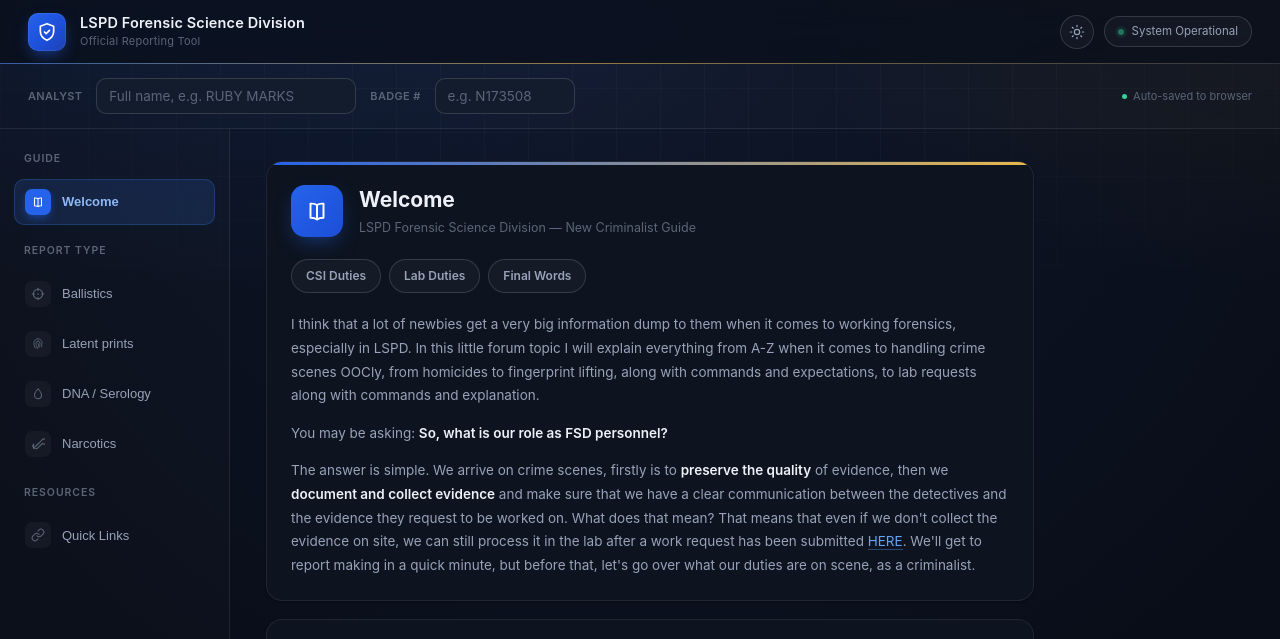
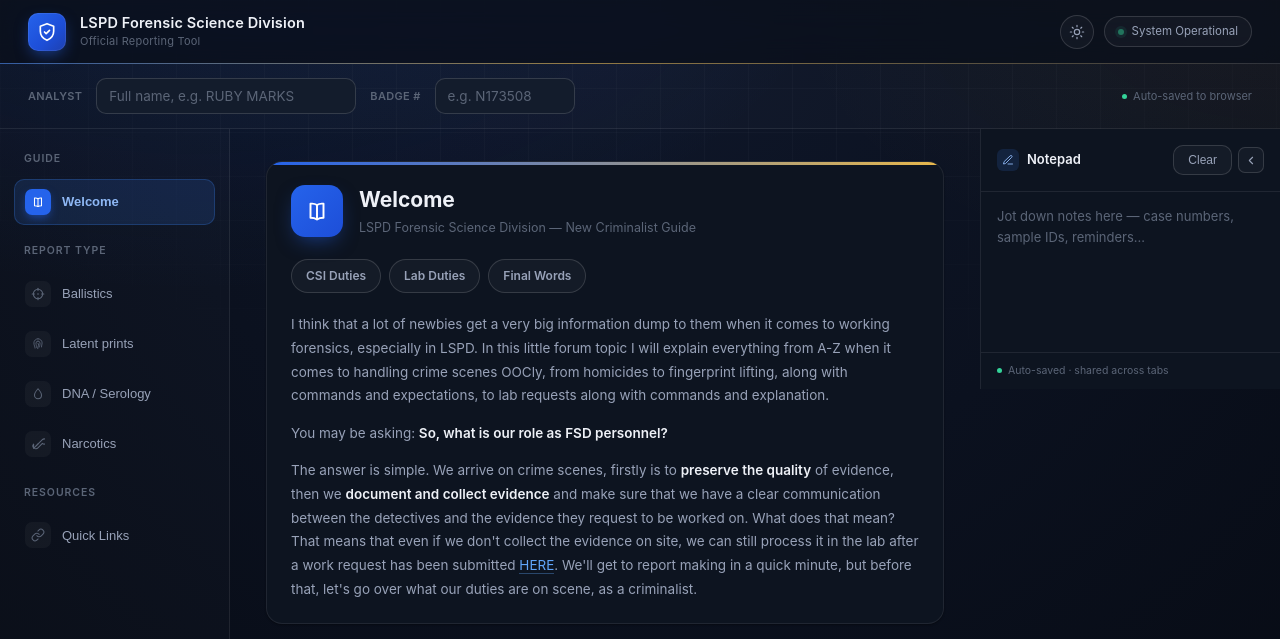
Before and after one commit to ZeUnlucky/GTAW-CSI, a plain HTML site: page index.html in a window 1280 px wide. Shown: the top 639 px of the page. Drawn offline with Linux system fonts and the light colour scheme.

Commit message:
Update index.html

```diff
--- a/index.html
+++ b/index.html
@@ -783,6 +783,112 @@ select{
 
 .doc .callout svg{width:16px;height:16px;color:var(--color-text-info);flex-shrink:0;margin-top:2px}
 .doc .callout strong{color:var(--color-text-info)}
+
+/* notepad */
+.notepad-panel{
+  width:300px;
+  flex-shrink:0;
+  align-self:flex-start;
+  background:var(--color-background-primary);
+  border-left:1px solid var(--color-border-tertiary);
+  display:flex;
+  flex-direction:column;
+  position:sticky;
+  top:64px;
+  max-height:calc(100vh - 64px);
+  transition:width .2s ease;
+}
+
+.notepad-header{
+  display:flex;
+  align-items:center;
+  justify-content:space-between;
+  gap:8px;
+  padding:16px;
+  border-bottom:1px solid var(--color-border-tertiary);
+  flex-shrink:0;
+}
+
+.notepad-title{
+  display:flex;
+  align-items:center;
+  gap:8px;
+  font-size:13px;
+  font-weight:600;
+  color:var(--color-text-primary);
+  white-space:nowrap;
+}
+
+.notepad-icon{
+  width:22px;height:22px;
+  border-radius:6px;
+  display:flex;
+  align-items:center;
+  justify-content:center;
+  background:var(--color-background-info);
+  color:var(--color-text-info);
+  flex-shrink:0;
+}
+
+.notepad-icon svg{width:12px;height:12px}
+
+.notepad-header-actions{display:flex;align-items:center;gap:6px;flex-shrink:0}
+
+.notepad-collapse-btn{
+  width:26px;height:26px;
+  display:flex;
+  align-items:center;
+  justify-content:center;
+  border:1px solid var(--color-border-secondary);
+  border-radius:7px;
+  background:var(--overlay-soft);
+  color:var(--color-text-secondary);
+  cursor:pointer;
+  transition:.15s;
+  flex-shrink:0;
+}
+
+.notepad-collapse-btn:hover{background:var(--color-background-secondary);color:var(--color-text-primary)}
+.notepad-collapse-btn svg{width:13px;height:13px;transition:transform .2s ease;display:block}
+
+.notepad-textarea{
+  flex:1;
+  width:100%;
+  border:none;
+  outline:none;
+  resize:none;
+  background:transparent;
+  color:var(--color-text-primary);
+  font-family:var(--font-sans);
+  font-size:13px;
+  line-height:1.6;
+  padding:14px 16px;
+  min-height:160px;
+}
+
+.notepad-textarea::placeholder{color:var(--color-text-tertiary)}
+
+.notepad-footer{
+  padding:10px 16px;
+  border-top:1px solid var(--color-border-tertiary);
+  font-size:10.5px;
+  color:var(--color-text-tertiary);
+  display:flex;
+  align-items:center;
+  gap:6px;
+  white-space:nowrap;
+  flex-shrink:0;
+}
+
+.notepad-dot{width:5px;height:5px;border-radius:50%;background:#34d399;flex-shrink:0}
+
+.notepad-panel.collapsed{width:52px}
+.notepad-panel.collapsed .notepad-header{justify-content:center;padding:16px 8px}
+.notepad-panel.collapsed .notepad-title,
+.notepad-panel.collapsed .notepad-header-actions .copy-btn,
+.notepad-panel.collapsed .notepad-textarea,
+.notepad-panel.collapsed .notepad-footer{display:none}
+.notepad-panel.collapsed .notepad-collapse-btn svg{transform:rotate(180deg)}
 
 @media (max-width:900px){
   .layout{flex-direction:column}
@@ -803,6 +909,15 @@ select{
   .topbar{padding:0 16px}
   .staff-bar{padding:12px 16px}
   .link-grid{grid-template-columns:1fr}
+  .notepad-panel{
+    width:100%;
+    position:static;
+    max-height:none;
+    border-left:none;
+    border-top:1px solid var(--color-border-tertiary);
+  }
+  .notepad-panel.collapsed{width:100%}
+  .notepad-textarea{min-height:180px}
 }
 
 </style>
@@ -1139,6 +1254,20 @@ select{
     </div>
 
   </main>
+
+  <aside class="notepad-panel" id="notepad_panel">
+    <div class="notepad-header">
+      <span class="notepad-title"><span class="notepad-icon"><svg viewBox="0 0 24 24" fill="none" stroke="currentColor" stroke-width="1.8" stroke-linecap="round" stroke-linejoin="round"><path d="M12 20h9"/><path d="M16.5 3.5a2.12 2.12 0 0 1 3 3L7 19l-4 1 1-4Z"/></svg></span>Notepad</span>
+      <div class="notepad-header-actions">
+        <button type="button" class="copy-btn" id="notepad_clear" onclick="clearNotepad()">Clear</button>
+        <button type="button" class="notepad-collapse-btn" onclick="toggleNotepadPanel()" title="Collapse notepad" aria-label="Collapse notepad">
+          <svg viewBox="0 0 24 24" fill="none" stroke="currentColor" stroke-width="2" stroke-linecap="round" stroke-linejoin="round"><path d="M14 6l-6 6 6 6"/></svg>
+        </button>
+      </div>
+    </div>
+    <textarea id="notepad_text" class="notepad-textarea" placeholder="Jot down notes here — case numbers, sample IDs, reminders..." oninput="saveNotepad()"></textarea>
+    <div class="notepad-footer"><span class="notepad-dot"></span>Auto-saved · shared across tabs</div>
+  </aside>
 </div>
 </div>
 
@@ -1182,6 +1311,31 @@ function applyTheme(theme){
 function toggleTheme(){
   const current = document.documentElement.getAttribute('data-theme') === 'light' ? 'light' : 'dark';
   applyTheme(current === 'light' ? 'dark' : 'light');
+}
+
+function saveNotepad(){
+  localStorage.setItem('lspd_notepad', document.getElementById('notepad_text').value);
+}
+function loadNotepad(){
+  const v = localStorage.getItem('lspd_notepad');
+  if(v) document.getElementById('notepad_text').value = v;
+}
+function clearNotepad(){
+  document.getElementById('notepad_text').value = '';
+  saveNotepad();
+  const btn = document.getElementById('notepad_clear');
+  btn.textContent = 'Cleared!';
+  btn.classList.add('copied');
+  setTimeout(() => { btn.textContent = 'Clear'; btn.classList.remove('copied'); }, 1500);
+}
+function toggleNotepadPanel(){
+  const collapsed = document.getElementById('notepad_panel').classList.toggle('collapsed');
+  localStorage.setItem('lspd_notepad_collapsed', collapsed ? '1' : '0');
+}
+function loadNotepadCollapsed(){
+  if(localStorage.getItem('lspd_notepad_collapsed') === '1'){
+    document.getElementById('notepad_panel').classList.add('collapsed');
+  }
 }
 
 function openTab(evt,tab){
@@ -1986,7 +2140,7 @@ The submitted item, as well as any associated relevant items, have been properly
 [aligntable=right,0,0,0,0,0,0][size=75]Forensic Science Division[/size][/aligntable][/divbox2]`);
 }
 
-window.onload=function(){loadStaff();genFieldsBR();genFieldsLP();genFieldsDNA();genFieldsNC()};
+window.onload=function(){loadStaff();loadNotepad();loadNotepadCollapsed();genFieldsBR();genFieldsLP();genFieldsDNA();genFieldsNC()};
 </script>
 </body>
 </html>
```
